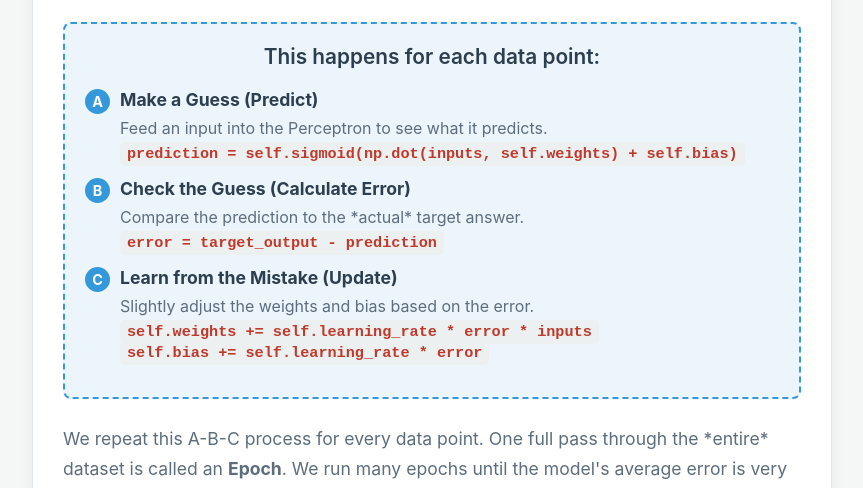
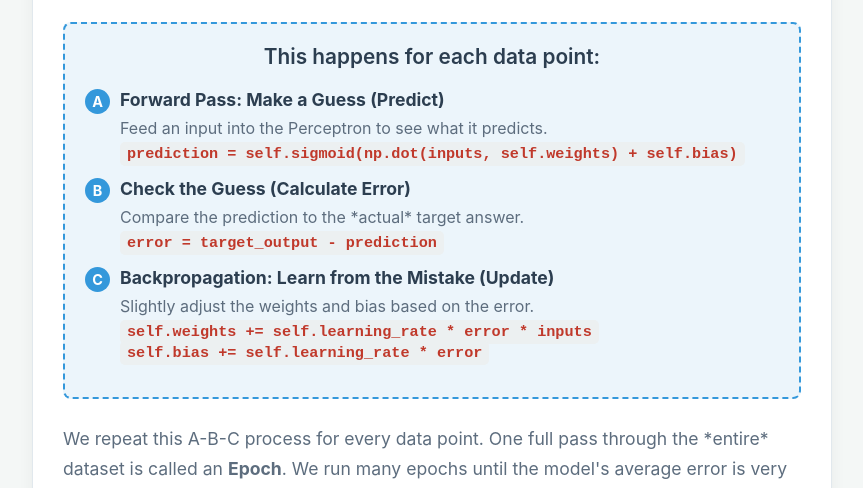
Before and after one commit to SaifullahMnsur-Again/ICE4112-Artificial-Intelligence-and-Neural-Computing-Lab, a plain HTML site: page index.html in a window 1280 px wide. Shown: the part 752-1240 px from the top of the page, without its empty margins (208-1071 px from the left). Drawn offline with Linux system fonts and the light colour scheme.

Commit message:
Add some comment of forward and backward pass

```diff
--- a/index.html
+++ b/index.html
@@ -250,7 +250,7 @@
                     <div class="loop-header">This happens for each data point:</div>
 
                     <div class="sub-step" data-step="A">
-                        <strong>Make a Guess (Predict)</strong>
+                        <strong>Forward Pass: Make a Guess (Predict)</strong>
                         <p>Feed an input into the Perceptron to see what it predicts.</p>
                         <span class="code">prediction = self.sigmoid(np.dot(inputs, self.weights) + self.bias)</span>
                     </div>
@@ -262,7 +262,7 @@
                     </div>
 
                     <div class="sub-step" data-step="C">
-                        <strong>Learn from the Mistake (Update)</strong>
+                        <strong>Backpropagation: Learn from the Mistake (Update)</strong>
                         <p>Slightly adjust the weights and bias based on the error.</p>
                         <span class="code">self.weights += self.learning_rate * error * inputs</span>
                         <br>
```
